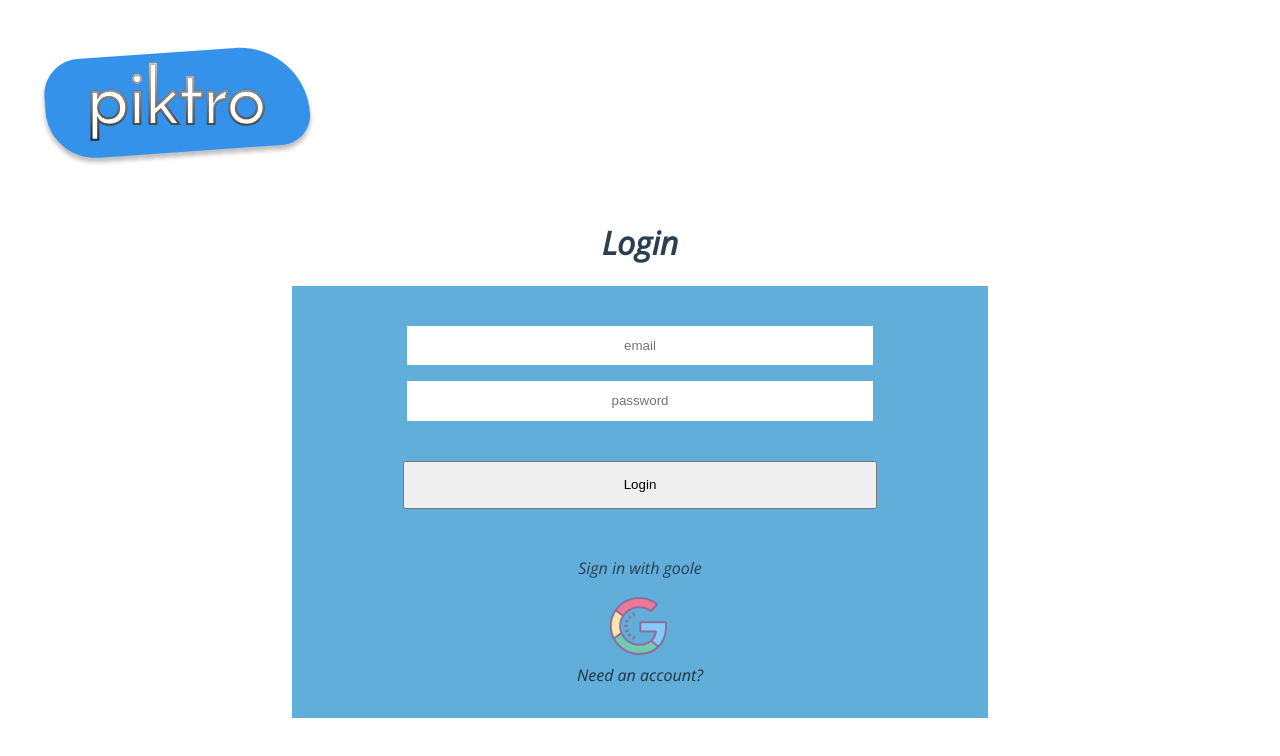
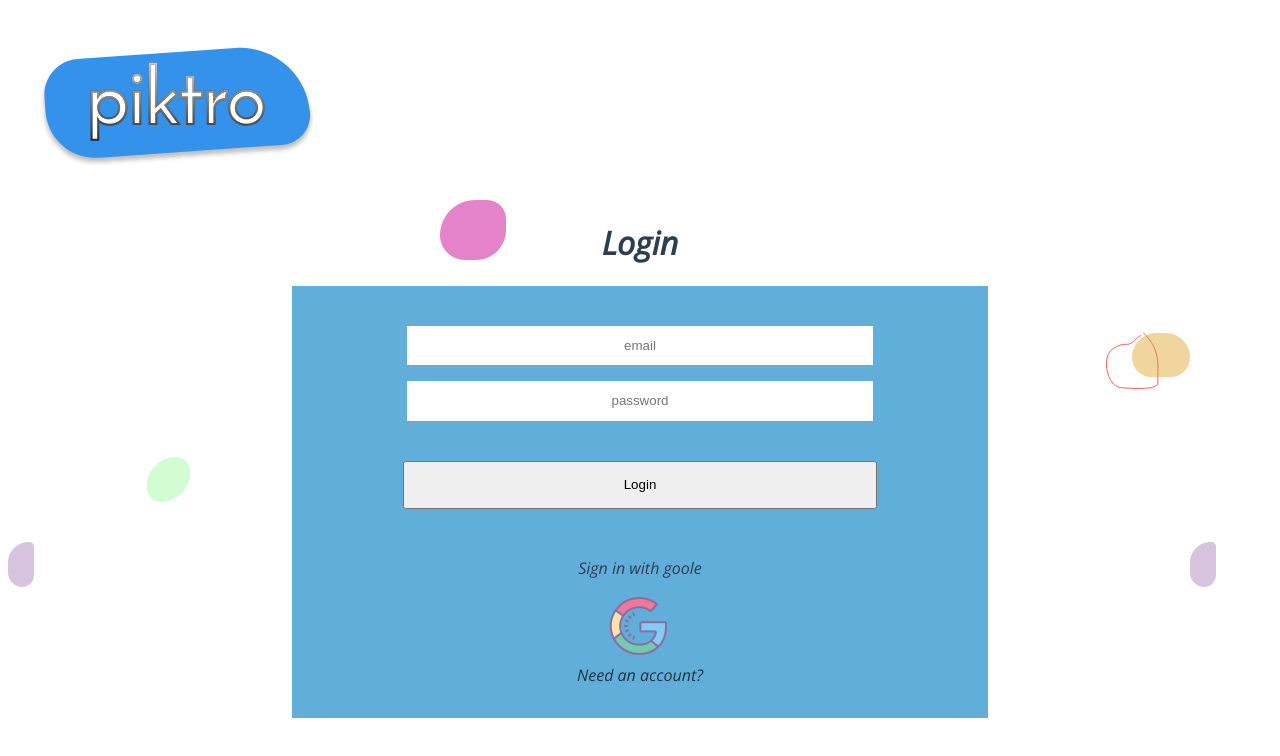
Before and after one commit to jensengbg-michele-carmagnani/retro-test, a Vue app in the folder frontend/: page /#/ in a window 1280 px wide. Shown: the top 756 px of the page. Built offline with nearby package versions, Linux system fonts and the light colour scheme; no server answers.

Commit message:
background img added

```diff
--- a/frontend/src/components/LoginForm.vue
+++ b/frontend/src/components/LoginForm.vue
@@ -85,6 +85,8 @@ export default defineComponent({
   align-items: center;
   justify-content: center;
   flex-flow: column;
+  background-image: url("../assets/dots.svg");
+
 }
 .login {
  background-color: #61AEDB;
--- a/frontend/src/views/CreateUser.vue
+++ b/frontend/src/views/CreateUser.vue
@@ -7,7 +7,7 @@
         v-model="newUser.email"
         class="username"
         type="text"
-        placeholder="username"
+        placeholder="email"
       />
       <input
         v-model="newUser.password"
@@ -58,7 +58,9 @@ export default defineComponent({
 </script>
 
 <style>
-
+.form {
+  background-image: url("../assets/dots.svg");
+}
 .sign-up {
  background-color: #61AEDB;
    display: flex;
```
Also changed, not shown: frontend/src/assets/dots.svg (added).
